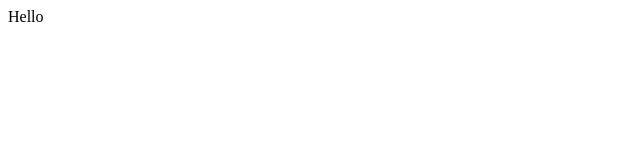
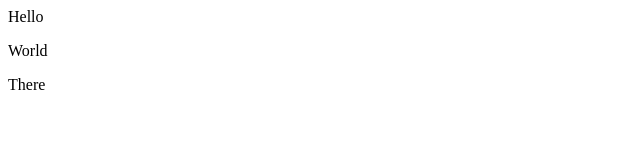
Before and after one commit to SaiyedRushan/demo-repo, a plain HTML site: page index.html in a window 1280 px wide. Shown: the full height of the page, 0-640 px from the left. Drawn offline with Linux system fonts and the light colour scheme.

Commit message:
added and committed readme and index

```diff
--- a/index.html
+++ b/index.html
@@ -1 +1,3 @@
 <div>Hello</div>
+<p>World</p>
+<p>There</p>
```
Also changed, not shown: 1 other file.
